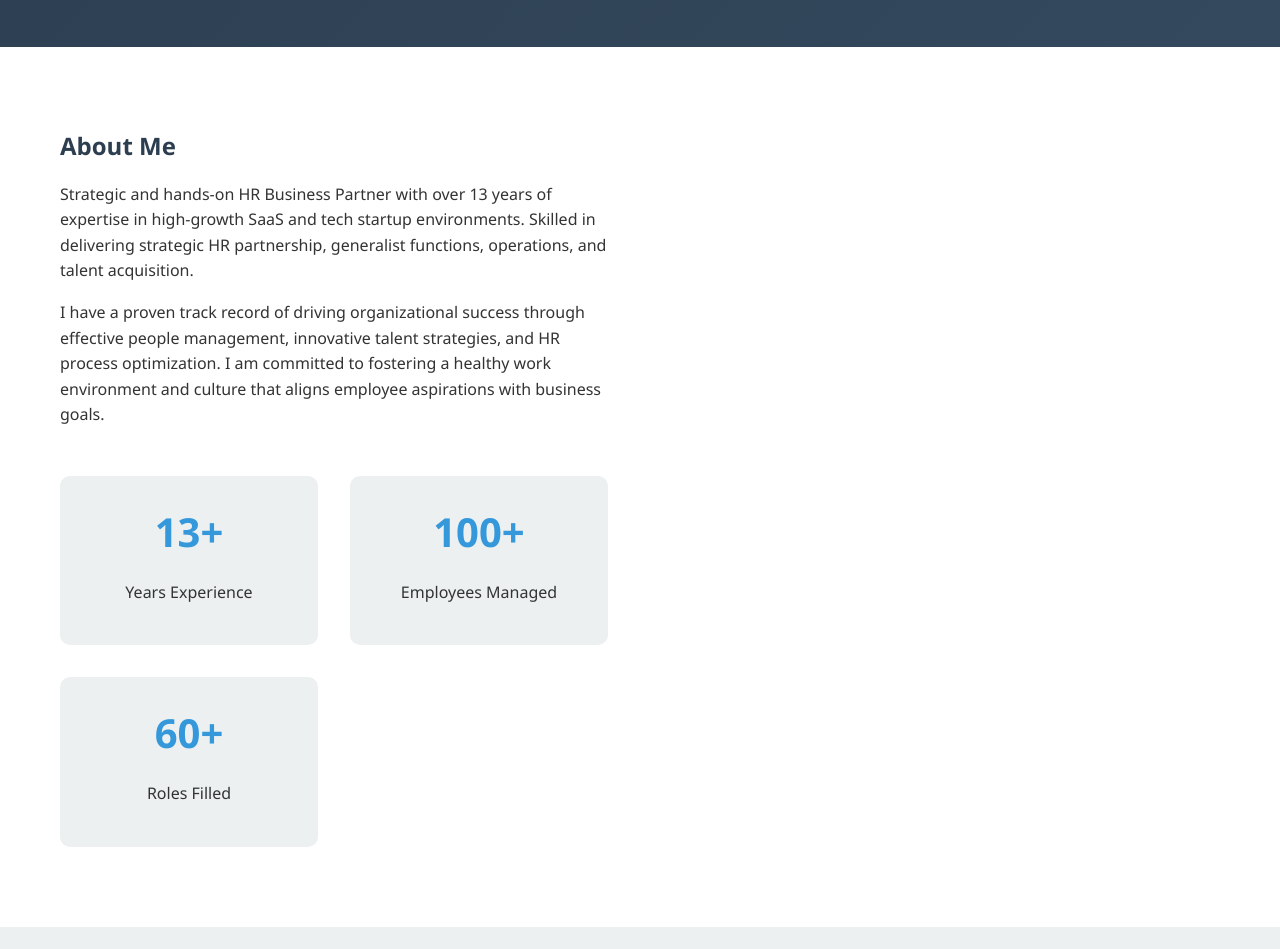
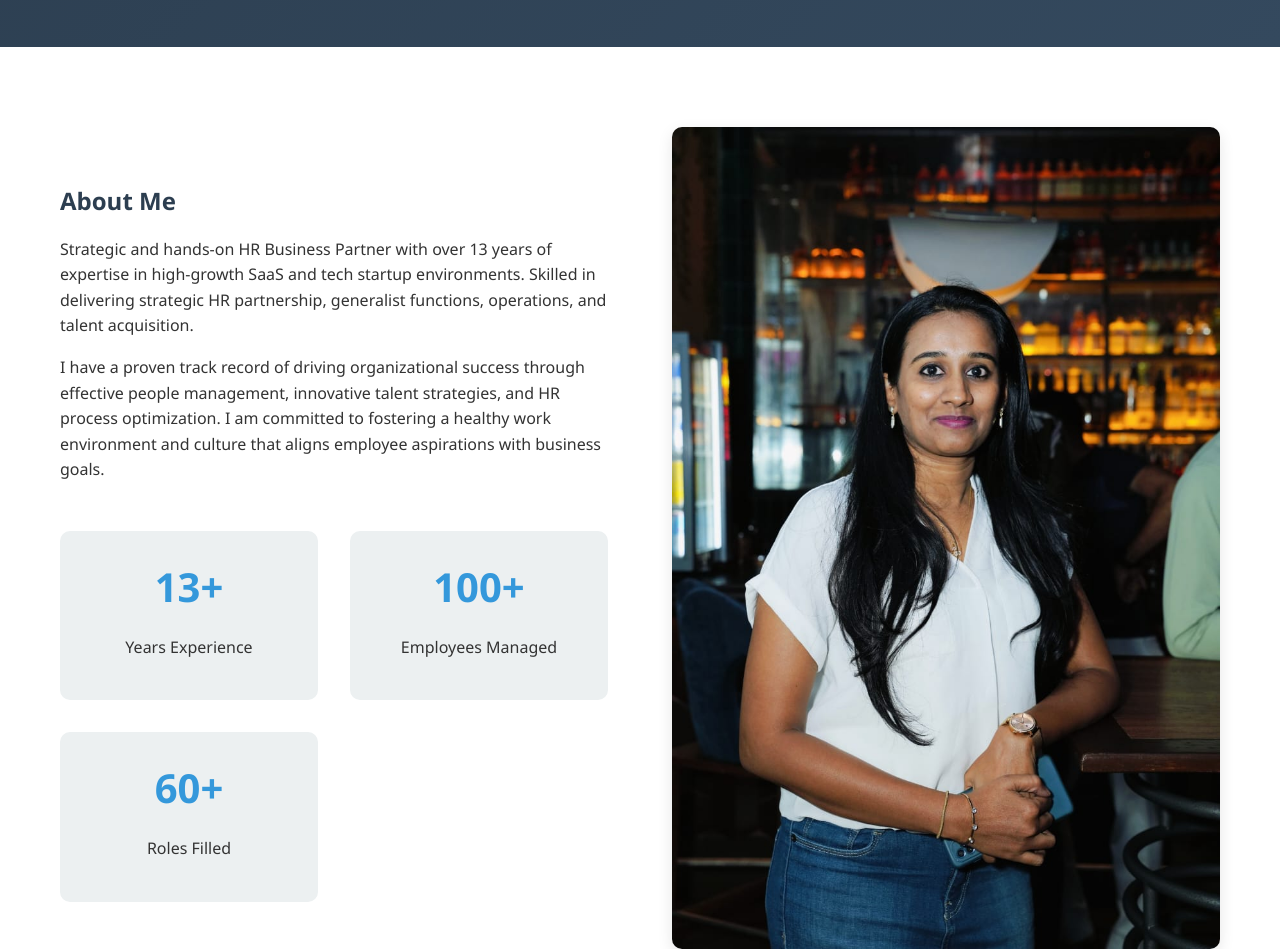
Before and after one commit to Srik2906/swathi-rajasekaran-portfolio, a plain HTML site: page index.html in a window 1280 px wide. Shown: the part 500-1449 px from the top of the page. Drawn offline with Linux system fonts and the light colour scheme.

Commit message:
added image

```diff
--- a/index.html
+++ b/index.html
@@ -543,7 +543,8 @@
                     </div>
                 </div>
                 <div class="about-image">
-
+                    <img src="images/Swathi.jpeg" alt="Swathi Rajasekaran - HR Professional" id="profile-photo" style="border-radius: 10px; box-shadow: 0 5px 15px rgba(0, 0, 0, 0.1); max-width: 100%;">
+                </div>
             </div>
         </div>
     </section>
```
Also changed, not shown: images/Swathi.jpeg (added), 1 other file.
